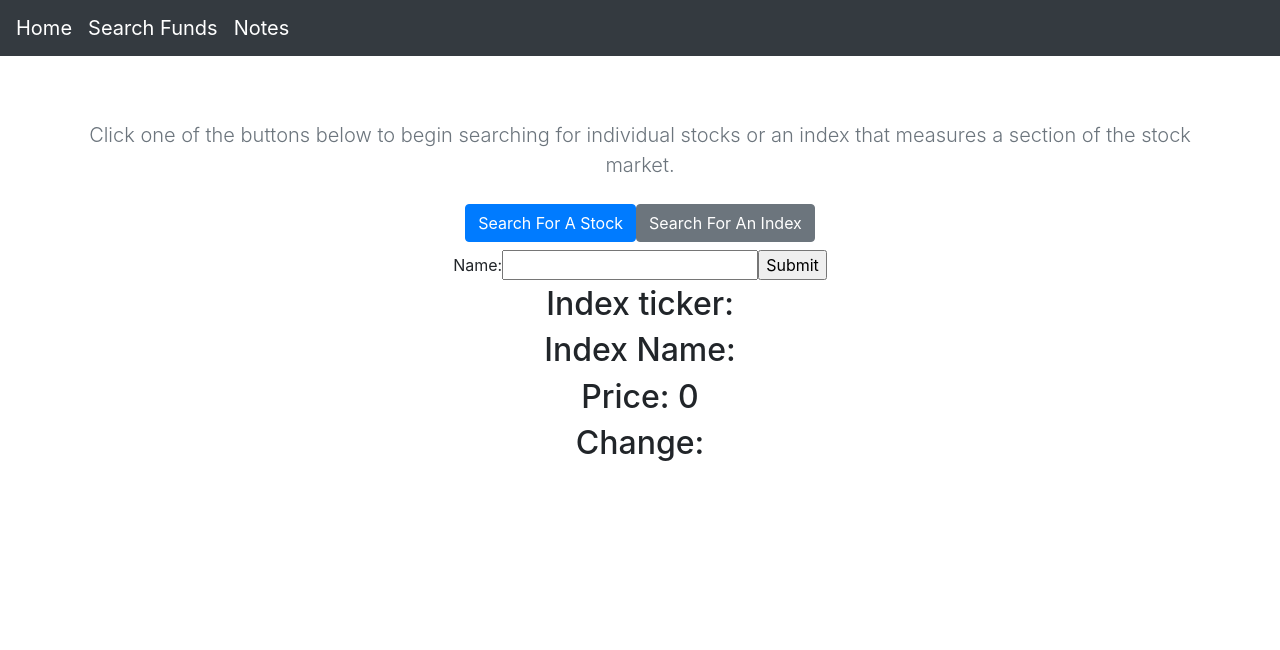
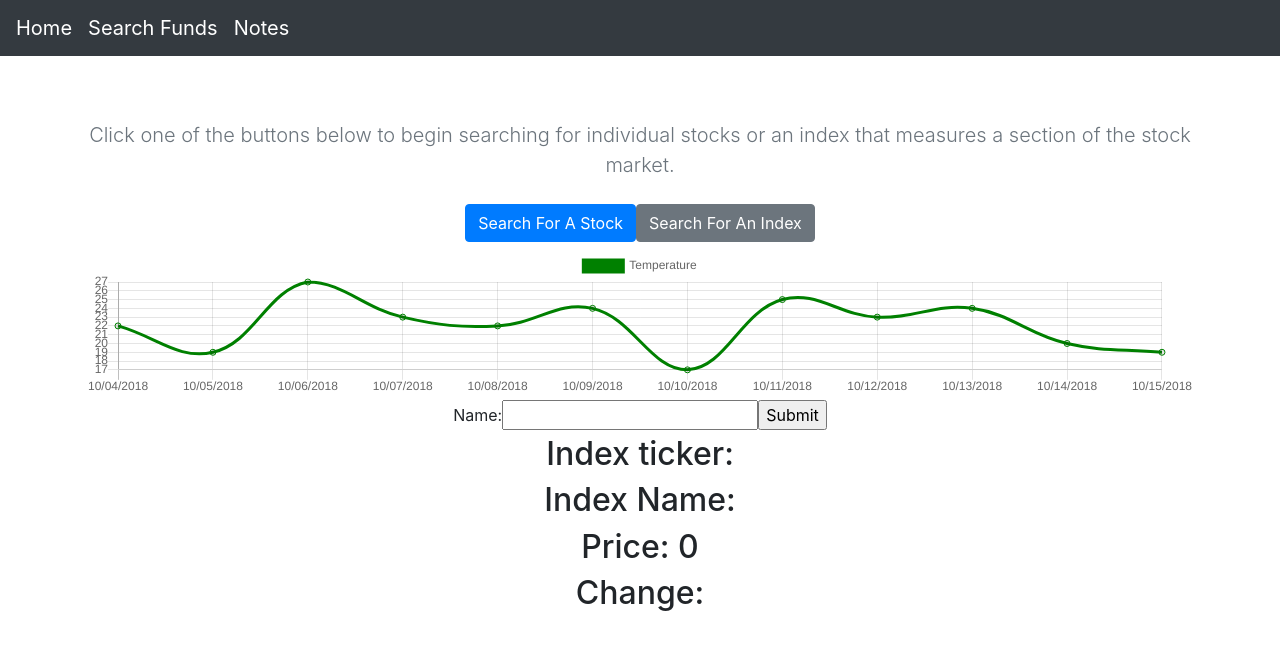
Before and after one commit to orman112/fire-toolbelt, a React (Create React App) app: page /search-funds/find-index in a window 1280 px wide. Shown: the top 650 px of the page. Built offline with nearby package versions, Linux system fonts and the light colour scheme.

Commit message:
Add chartjs and react-chartjs libraries. Create example line chart

```diff
--- a/package.json
+++ b/package.json
@@ -8,8 +8,10 @@
     "@fortawesome/free-solid-svg-icons": "^5.9.0",
     "@fortawesome/react-fontawesome": "^0.1.4",
     "bootstrap": "^4.3.1",
+    "chart.js": "^2.8.0",
     "node-sass": "^4.12.0",
     "react": "^16.8.6",
+    "react-chartjs-2": "^2.7.6",
     "react-dom": "^16.8.6",
     "react-router-dom": "^5.0.1",
     "react-scripts": "3.0.1"
--- a/src/components/search-funds/SearchFunds.js
+++ b/src/components/search-funds/SearchFunds.js
@@ -1,11 +1,33 @@
 import React, { Component } from 'react'
 import { Route, Link } from 'react-router-dom';
+import { Line, defaults } from 'react-chartjs-2'
 import StockFinder from './StockFinder';
 import IndexFinder from './IndexFinder';
+
+defaults.global.maintainAspectRatio = false // Don't maintain w/h ratio globally
 
 class SearchFunds extends Component {
     //Container component for searching stocks and indexes
     render() {
+        const data = {
+            labels: [
+              '10/04/2018', '10/05/2018',
+              '10/06/2018', '10/07/2018',
+              '10/08/2018', '10/09/2018',
+              '10/10/2018', '10/11/2018',
+              '10/12/2018', '10/13/2018',
+              '10/14/2018', '10/15/2018'
+            ],
+            datasets: [
+              {
+                label: 'Temperature',
+                data: [22,19,27,23,22,24,17,25,23,24,20,19],
+                fill: false,          // Don't fill area under the line
+                borderColor: 'green'  // Line color
+              }
+            ]
+          }
+
         return (
             <div>
                 <div>
@@ -17,6 +39,11 @@ class SearchFunds extends Component {
                     <Link className='btn btn-secondary my-2' to='/search-funds/find-index'>Search For An Index</Link>
                 </div>
 
+
+                <article className="canvas-container">
+                    <Line data={data} />
+                </article>
+
                 <Route path="/search-funds/find-stock" render={() => <StockFinder />} />
                 <Route path="/search-funds/find-index" render={() => <IndexFinder />} />
             </div>
--- /dev/null
+++ b/src/components/search-funds/SearchFunds.scss
@@ -0,0 +1,3 @@
+.canvas-container {
+    height: 60vh;
+}
```
Also changed, not shown: 1 other file (tests, documents, lock files or other folders).
